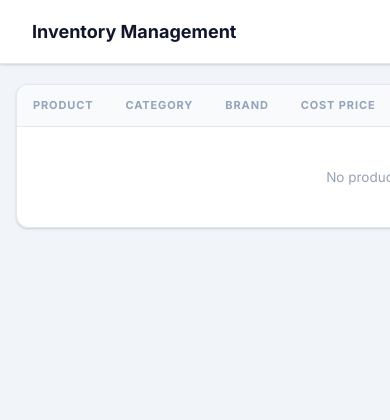
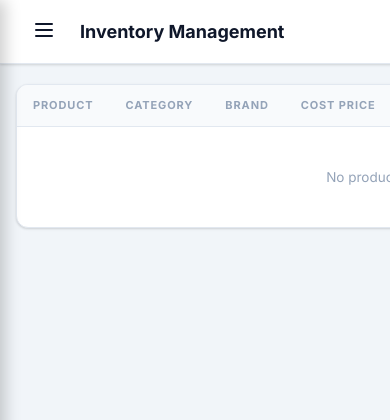
Before and after one commit to earl-retro/adtech_inventory, a Django app: page /inventory/ in a window 390 px wide; the page is wider, and only the part inside the window is pictured. Shown: the top 420 px of that part. Run offline with Django 5.2, Linux system fonts and the light colour scheme; the visitor is signed in with stand-in values (Sample User, id 1); data that the repository does not hold is empty.

Commit message:
Add responsive mobile hamburger menu

```diff
--- a/static/css/style.css
+++ b/static/css/style.css
@@ -387,8 +387,14 @@ tbody tr:hover { background: var(--slate-50); }
   .cart-layout, .checkout-layout { grid-template-columns: 1fr; }
   .catalog-grid { grid-template-columns: repeat(auto-fill, minmax(200px, 1fr)); }
 }
+
+.menu-toggle { display: none; margin-right: 12px; }
+.menu-toggle svg { width: 24px; height: 24px; color: var(--slate-900); }
+
 @media (max-width: 768px) {
-  .sidebar { transform: translateX(-100%); }
+  .menu-toggle { display: block; }
+  .sidebar { transform: translateX(-100%); transition: transform 0.25s ease; box-shadow: 5px 0 15px rgba(0,0,0,0.2); }
+  .sidebar.open { transform: translateX(0); }
   .main-area { margin-left: 0; }
   .page-content { padding: 20px 16px; }
   .stats-grid { grid-template-columns: 1fr 1fr; }
--- a/templates/base.html
+++ b/templates/base.html
@@ -81,6 +81,9 @@
   <!-- ── Main Area ── -->
   <div class="main-area">
     <header class="topbar">
+      <button id="mobile-menu-btn" class="menu-toggle no-print">
+        <svg xmlns="http://www.w3.org/2000/svg" fill="none" viewBox="0 0 24 24" stroke="currentColor"><path stroke-linecap="round" stroke-linejoin="round" stroke-width="2" d="M4 6h16M4 12h16M4 18h16"/></svg>
+      </button>
       <h1 class="topbar-title">{% block page_title %}Dashboard{% endblock %}</h1>
       {% block topbar_actions %}{% endblock %}
     </header>
@@ -102,5 +105,10 @@
   </div>
 </div>
 {% block extra_js %}{% endblock %}
+<script>
+  document.getElementById('mobile-menu-btn')?.addEventListener('click', function() {
+    document.querySelector('.sidebar').classList.toggle('open');
+  });
+</script>
 </body>
 </html>
```
